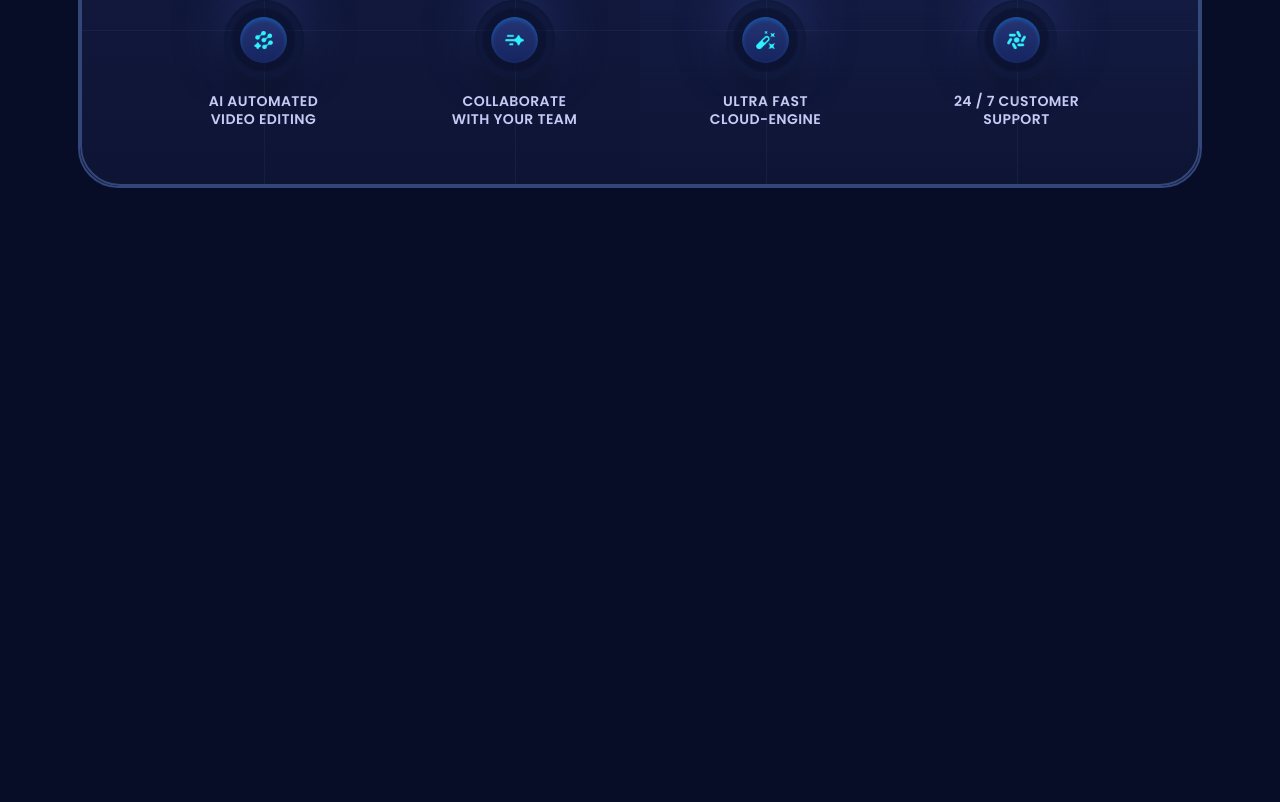
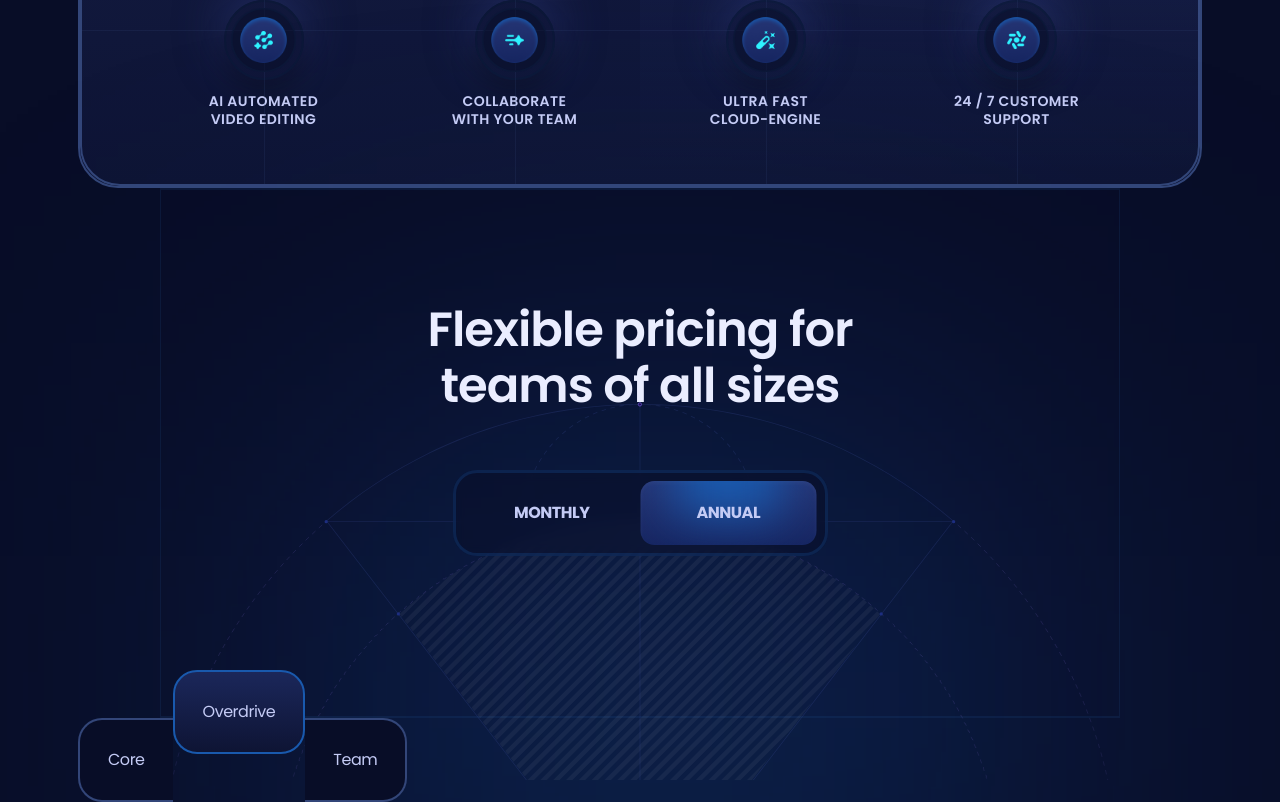
Before and after one commit to IlianaPinto/saas-landing-page, a React (Vite) app: page / in a window 1280 px wide. Shown: the part 1580-2382 px from the top of the page. Before the commit the page ends 1768 px from the top, so only its background shows below. Built offline with nearby package versions, Linux system fonts and the light colour scheme.

Commit message:
added pricing

```diff
--- a/src/App.jsx
+++ b/src/App.jsx
@@ -1,6 +1,7 @@
 import Header from "./sections/Header.jsx";
 import Hero from "./sections/Hero.jsx";
 import Features from "./sections/Features.jsx";
+import Pricing from "./sections/Pricing.jsx";
 
 const App = () => {
   return (
@@ -8,6 +9,7 @@
       <Header />
       <Hero />
       <Features />
+      <Pricing />
     </main>
   );
 };
--- /dev/null
+++ b/src/sections/Pricing.jsx
@@ -0,0 +1,86 @@
+import { useState } from "react";
+import { Element } from "react-scroll";
+import clsx from "clsx";
+import { plans } from "../constants/index.jsx";
+
+const Pricing = () => {
+  const [monthly, setMonthly] = useState(false);
+  return (
+    <section>
+      <Element name="pricing">
+        <div className="container">
+          <div
+            className="max-w-960 border-2 pricing-head_before relative mx-auto
+          border-l border-r border-s2 bg-s1/50 pb-40 pt-28 max-xl:max-w-4xl max-lg:border-none
+          max-md:pb-32 max-md:pt-16"
+          >
+            <h3
+              className="h3 max-lg:h4 max-md:h5 z-3 relative mx-auto mb-14 max-w-lg
+            text-center text-p4 max-md:mb-11 max-sm:max-w-sm"
+            >
+              Flexible pricing for teams of all sizes
+            </h3>
+            <div
+              className="relative z-4 mx-auto flex w-[375px] rounded-3xl border-[3px]
+            border-s4/25 bg-s1/50 p-2 backdrop-blur-[6px] max-md:w-[310px]"
+            >
+              <button
+                className={clsx("pricing-head_btn", monthly && "text-p4")}
+                onClick={() => setMonthly(true)}
+              >
+                Monthly
+              </button>
+              <button
+                className={clsx("pricing-head_btn", !monthly && "text-p4")}
+                onClick={() => setMonthly(false)}
+              >
+                Annual
+              </button>
+              <div
+                className={clsx(
+                  "g4 rounded-14 before:h-100 pricing-head_btn_before absolute " +
+                    "left-2 top-2 h-[calc(100%-16px)] w-[calc(50%-8px)] overflow-hidden " +
+                    "shadow-400 transition-transform duration-500",
+                  !monthly && "translate-x-full",
+                )}
+              />
+            </div>
+
+            <div className="pricing-bg">
+              <img
+                src="/images/bg-outlines.svg"
+                width={960}
+                height={380}
+                alt="outline"
+                className="relative z-2"
+              />
+              <img
+                src="/images/bg-outlines-fill.png"
+                width={960}
+                height={380}
+                alt="outline"
+                className="absolute inset-0 mix-blend-soft-light opacity-5"
+              />
+            </div>
+          </div>
+
+          <div
+            className="scroll-hide relative z-2 -mt-12 flex items-start max-xl:gap-5
+          max-xl:overflow-auto max-xl:pt-6"
+          >
+            {plans.map((plan, index) => (
+              <div
+                key={plan.id}
+                className="pricing-plan_first pricing-plan_last pricing-plan_odd pricing-plan_even
+                relative border-2 p-7"
+              >
+                {plan.title}
+              </div>
+            ))}
+          </div>
+        </div>
+      </Element>
+    </section>
+  );
+};
+export default Pricing;
```
